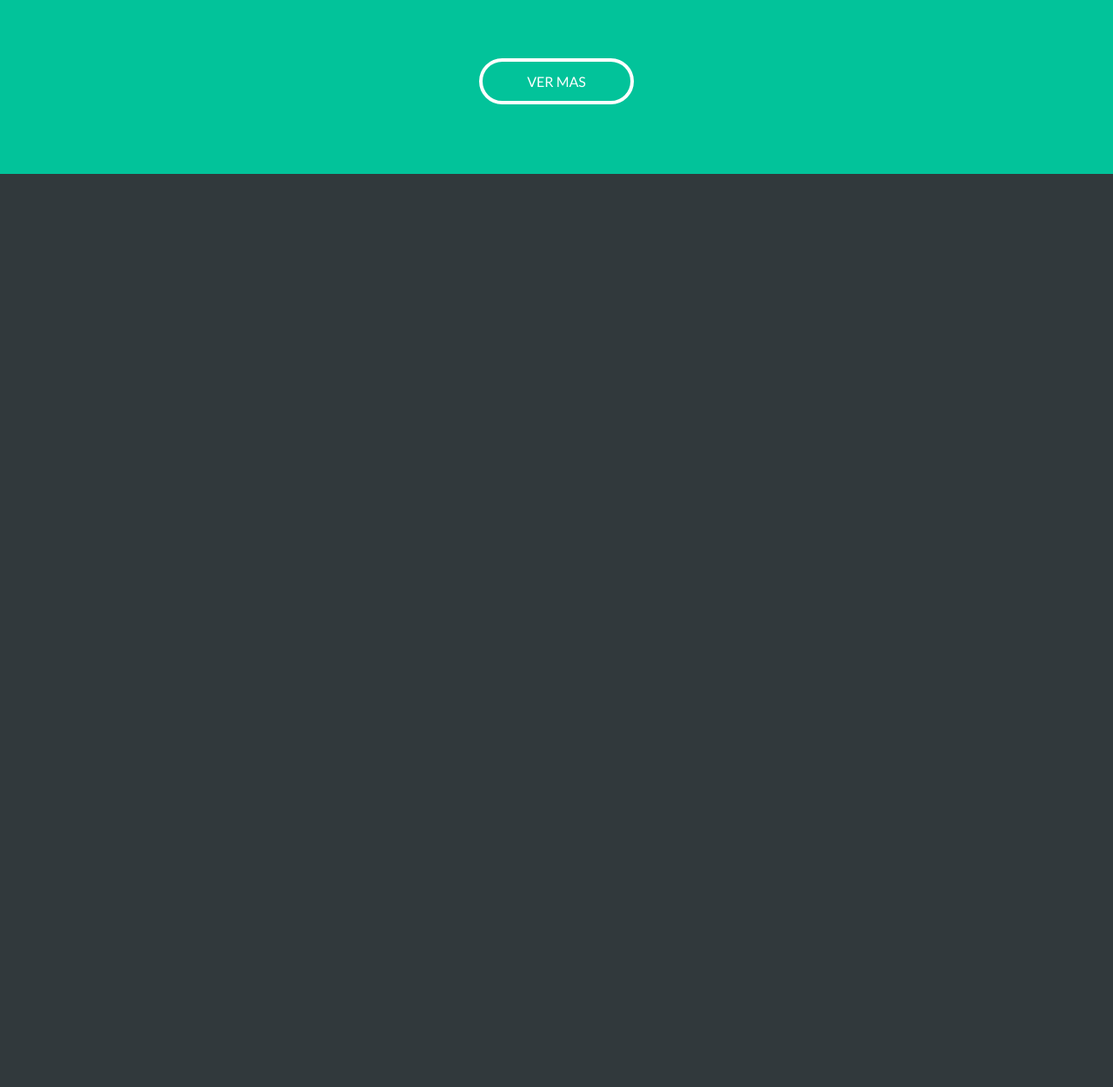
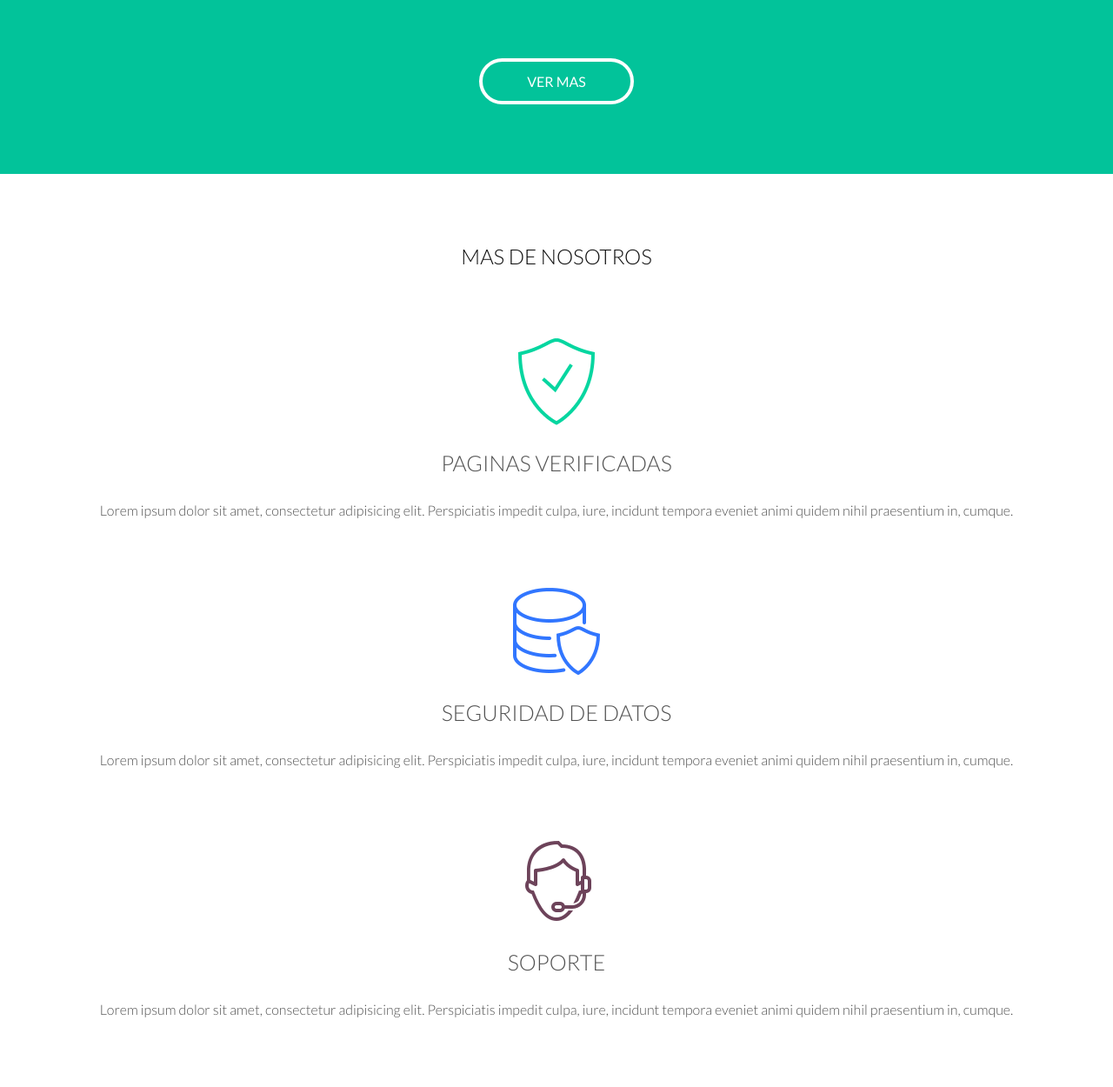
Before and after one commit to reideri/designinnweb, a PHP site: page /designning/ in a window 1280 px wide. Shown: the part 4946-6196 px from the top of the page at 87% size. Before the commit the page ends 5146 px from the top, so only its background shows below. Run offline with PHP 8.4, Linux system fonts and the light colour scheme.

Commit message:
Agregamos una nueva seccion

```diff
--- a/models/routes.model.php
+++ b/models/routes.model.php
@@ -2,6 +2,6 @@
 
 	class RouteModel {
 		static public function Route(){
-			return 'http//localhost/designning/';
+			return 'http://localhost/designning/';
 		}
 	}
--- a/views/css/style.css
+++ b/views/css/style.css
@@ -379,3 +379,37 @@ section.portafolio .container .row .col-12 p {
 section.portafolio .container .row a {
 	margin: auto;
 }
+
+
+
+/* MORE ABOUT US */
+section.more-about {
+	padding: 80px 0;
+	background-color: #fff;
+}
+
+section.more-about .container h2 {
+	font-weight: 300;
+	color: #0d0d0d;
+	text-align: center;
+	margin-bottom: 80px;
+}
+
+section.more-about .container .row .col-12 {
+	text-align: center;
+	margin-bottom: 80px;
+}
+
+section.more-about .container .row .col-12 img {
+	margin-bottom: 25px;
+}
+
+section.more-about .container .row .col-12 h3 {
+	font-weight: 300;
+	font-size: 25px;
+	margin-bottom: 30px;
+}
+
+section.more-about .container .row .col-12 p {
+	font-weight: 300;
+}
--- /dev/null
+++ b/views/modules/more.view.php
@@ -0,0 +1,24 @@
+<section class="more-about">
+	<div class="container">
+		<h2>MAS DE NOSOTROS</h2>
+		<div class="row">
+			<div class="col-12">
+				<img src="<?php echo $route; ?>views/img/protect.png">
+				<h3>PAGINAS VERIFICADAS</h3>
+				<p>Lorem ipsum dolor sit amet, consectetur adipisicing elit. Perspiciatis impedit culpa, iure, incidunt tempora eveniet animi quidem nihil praesentium in, cumque.</p>
+			</div>
+
+			<div class="col-12">
+				<img src="<?php echo $route; ?>views/img/database.png">
+				<h3>SEGURIDAD DE DATOS</h3>
+				<p>Lorem ipsum dolor sit amet, consectetur adipisicing elit. Perspiciatis impedit culpa, iure, incidunt tempora eveniet animi quidem nihil praesentium in, cumque.</p>
+			</div>
+
+			<div class="col-12 margin-bottom-none">
+				<img src="<?php echo $route; ?>views/img/support.png">
+				<h3>SOPORTE</h3>
+				<p>Lorem ipsum dolor sit amet, consectetur adipisicing elit. Perspiciatis impedit culpa, iure, incidunt tempora eveniet animi quidem nihil praesentium in, cumque.</p>
+			</div>
+		</div>
+	</div>
+</section>
--- a/views/template.php
+++ b/views/template.php
@@ -17,6 +17,7 @@
 	<?php include 'modules/information.view.php'; ?>
 	<?php include 'modules/services.view.php'; ?>
 	<?php include 'modules/portafolio.view.php'; ?>
+	<?php include 'modules/more.view.php'; ?>
 	<script src="<?php echo $route; ?>views/js/main.js"></script>
 </body>
 </html>
```
Also changed, not shown: views/img/database.png (added), views/img/protect.png (added), views/img/support.png (added).
